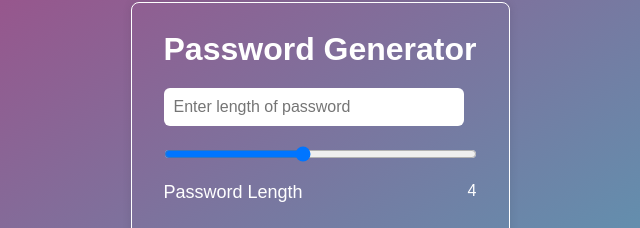
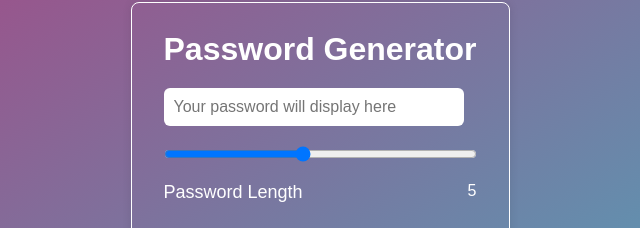
Before and after one commit to karthikeyansuresh16/PasswordGenerator, a plain HTML site: page src/index.html in a window 1280 px wide. Both pictures are taken after a click on the button "Generate Password". Shown: the part 145-373 px from the top of the page, 320-960 px from the left. Drawn offline with Linux system fonts and the light colour scheme.

Commit message:
Final code has been commited

```diff
--- a/src/index.html
+++ b/src/index.html
@@ -12,16 +12,16 @@
             <h1>Password Generator</h1>
 
             <div class="inputBox">
-                <input type="text" placeholder="Enter length of password" class="passBox"
-                disabled>
+                <input type="text" placeholder="Your password will display here" class="passBox"
+                id="passbox" disabled>
             </div>
 
 
-            <input type="range" min="1" max="10" value="5" id="slider">
+            <input type="range" min="1" max="10" value="5" id="inputSlider" >
 
             <div class="row">
                 <p>Password Length</p>
-                <span>4</span>
+                <span id="sliderValue"></span>
             </div>
             <div class="row">
                 <label for="uppercase">Include Uppercase Letters (A-Z)</label>
@@ -33,16 +33,16 @@
             </div>
             <div class="row">
                 <label for="Numbers">Include Number (0-9)</label>
-                <input type="checkbox" name="Numbbers" id="Numbers">
+                <input type="checkbox" name="numbers" id="numbers">
             </div>
             <div class="row">
                 <label for="Symbols">Include Symbols (!@#$)</label>
                 <input type="checkbox" name="Symbols" id="Symbols">
             </div>
 
-            <button type="button" class="genbtn">Generate Password</button>
+            <button type="button" class="genbtn" id="genBtn">Generate Password</button>
 
-
+        <script src="script.js"></script>
         </div>
 
     </div>
--- /dev/null
+++ b/src/script.js
@@ -0,0 +1,49 @@
+let inputslider = document.getElementById("inputSlider");
+let sliderValue = document.getElementById("sliderValue");
+let passbox = document.getElementById("passbox");
+let genBtn = document.getElementById("genBtn");
+let uppercase = document.getElementById("uppercase");
+let lowercase = document.getElementById("lowercase");
+let numbers = document.getElementById("numbers");
+let Symbols = document.getElementById("Symbols");
+
+// display the slider value
+sliderValue.textContent = inputslider.value;
+inputslider.addEventListener('input', () => {
+    sliderValue.textContent = inputslider.value;
+});
+
+genBtn.addEventListener('click', () => {
+    passbox.value = generatePassword();
+});
+
+let upperChars = "ABCDEFGHIJKLMNOPQRSTUVWXYZ";
+let lowerChars = "abcdefghijklmnopqrstuvwxyz";
+let numberChars = "0123456789";
+let symbolChars = "!@#$%^&*()_+~`|}{[]:;?><,./-=";
+
+// Function to generate password
+function generatePassword() {
+    // Renamed the variable to 'password' to avoid conflict with function name.
+    let password = "";
+    let allChars = "";
+
+    allChars += lowercase.checked ? lowerChars : "";
+    allChars += uppercase.checked ? upperChars : "";
+    allChars += numbers.checked ? numberChars : "";
+    allChars += Symbols.checked ? symbolChars : "";
+
+    // Simplified the check for an empty character set.
+    if (allChars.length === 0) {
+        return ""; // Return an empty string if no options are selected.
+    }
+
+    let i = 1;
+    while (i <= inputslider.value) {
+        // Corrected the variable name to 'password'.
+        password += allChars.charAt(Math.floor(Math.random() * allChars.length));
+        i++;
+    }
+    // Corrected the return variable name.
+    return password;
+}
```
Also changed, not shown: src/script.jsx (deleted).
